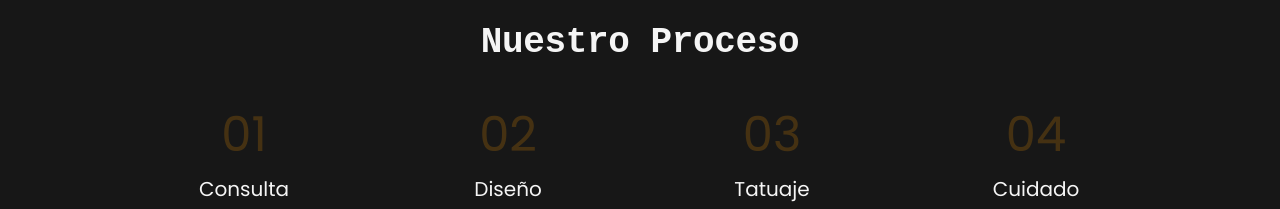
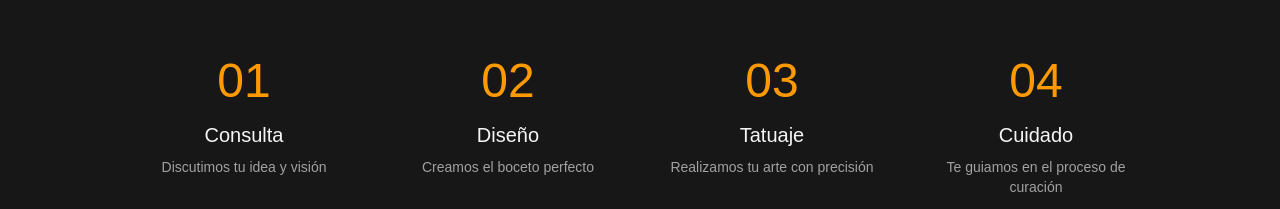
Before and after one commit to hdz-kevin/tatoos, a React (Vite) app: page / in a window 1280 px wide. Shown: the part 2811-3020 px from the top of the page. Built offline with nearby package versions, Linux system fonts and the light colour scheme.

Commit message:
fonts changed

```diff
--- a/src/components/Services.tsx
+++ b/src/components/Services.tsx
@@ -85,7 +85,7 @@
                 transition={{ duration: 0.5, delay: index * 0.1 }}
                 className="text-center"
               >
-                <div className="text-5xl text-amber-500/20 mb-4">{step.number}</div>
+                <div className="text-5xl text-amber-500 mb-4">{step.number}</div>
                 <h4 className="text-xl mb-2">{step.title}</h4>
                 <p className="text-neutral-400 text-sm">{step.desc}</p>
               </motion.div>
--- a/src/styles/globals.css
+++ b/src/styles/globals.css
@@ -1,10 +1,12 @@
-@import url('https://fonts.googleapis.com/css2?family=Nunito:ital,wght@0,200..1000;1,200..1000&family=Poppins:ital,wght@0,100;0,200;0,300;0,400;0,500;0,600;0,700;0,800;0,900;1,100;1,200;1,300;1,400;1,500;1,600;1,700;1,800;1,900&display=swap');
 @import "tailwindcss";
+
+@import url('https://fonts.googleapis.com/css2?family=JetBrains+Mono:ital,wght@0,100..800;1,100..800&family=Raleway:ital,wght@0,100..900;1,100..900&display=swap');
 
 @layer base {
   * {
     @apply border-neutral-800;
-    font-family: "Poppins", sans-serif !important;
+    font-family: "Raleway", sans-serif !important;
+    font-weight: 500;
   }
 
   :root {
```
